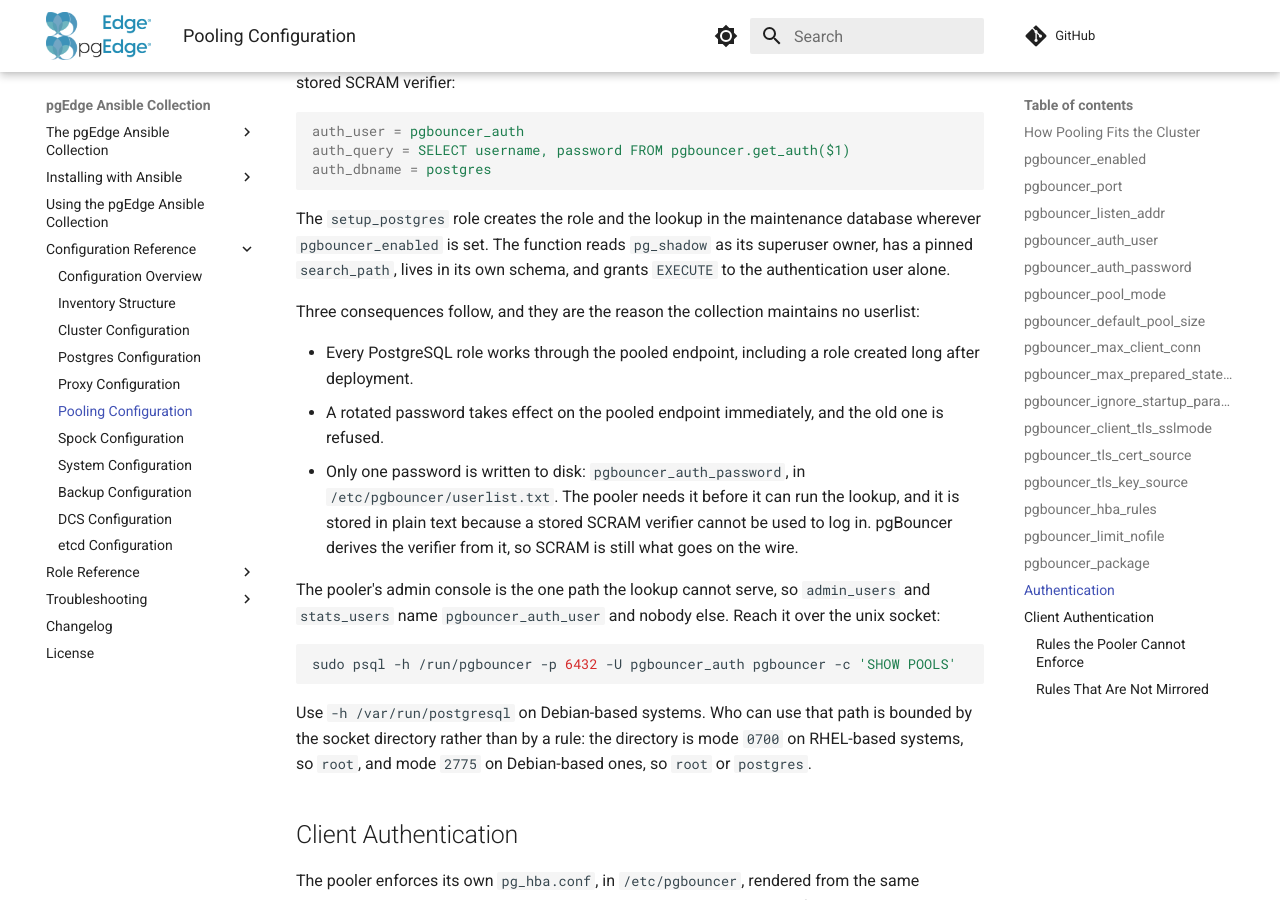
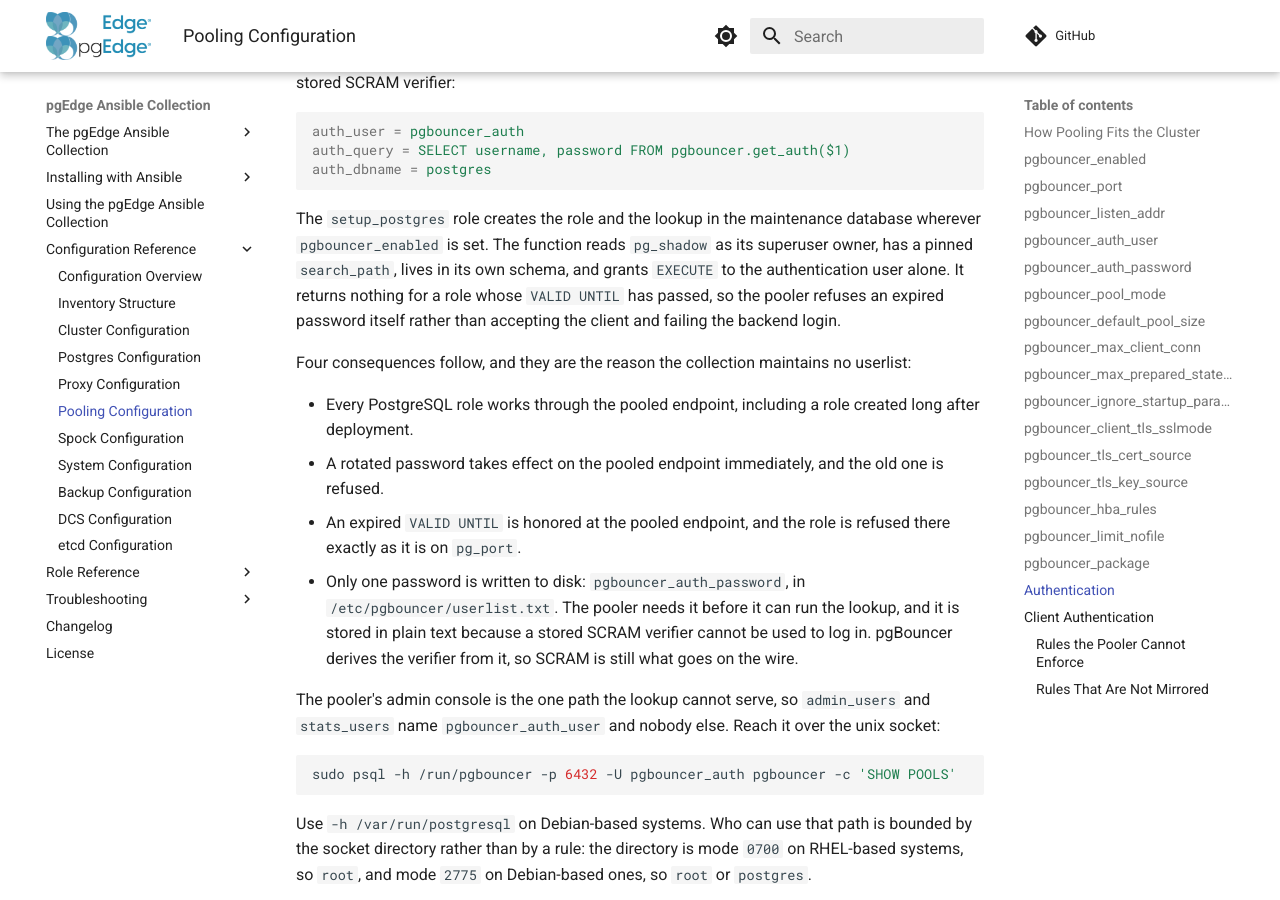
Before and after one commit to pgEdge/pgedge-ansible, an MkDocs documentation site: the page built from docs/configuration/pooling.md, in a window 1280 px wide and 900 px high, scrolled down 6892 px. Built offline with MkDocs 1.6.1 and Material for MkDocs 9.7.7, drawn with Linux system fonts in a browser that asks for light colours; comment, search, counter and statistics services are not loaded.

Commit message:
setup_postgres: withhold an expired role's verifier from the pooler
pgbouncer.get_auth returned a verifier for a role whose VALID UNTIL had
passed. Postgres enforces the expiry on its own port, but auth_query runs
before the backend login exists, so the pooler accepted the client and then
dropped the connection when the backend refused it. Filter on pg_shadow's
valuntil -- pg_authid.rolvaliduntil as the view exposes it, so no join and the
pinned search_path stays sufficient -- and the pooler refuses an expired role
the way it refuses an unknown one.

The verify playbooks create a role that expired in 2000 and assert the lookup
returns nothing for it while still returning the unexpired role, which is the
control that distinguishes the filter from a broken lookup.

Co-Authored-By: Claude Opus 5 (1M context) <noreply@anthropic.com>

```diff
--- a/docs/configuration/pooling.md
+++ b/docs/configuration/pooling.md
@@ -307,15 +307,19 @@ auth_dbname = postgres
 The `setup_postgres` role creates the role and the lookup in the maintenance
 database wherever `pgbouncer_enabled` is set. The function reads `pg_shadow` as
 its superuser owner, has a pinned `search_path`, lives in its own schema, and
-grants `EXECUTE` to the authentication user alone.
+grants `EXECUTE` to the authentication user alone. It returns nothing for a
+role whose `VALID UNTIL` has passed, so the pooler refuses an expired password
+itself rather than accepting the client and failing the backend login.
 
-Three consequences follow, and they are the reason the collection maintains no
+Four consequences follow, and they are the reason the collection maintains no
 userlist:
 
 - Every PostgreSQL role works through the pooled endpoint, including a role
   created long after deployment.
 - A rotated password takes effect on the pooled endpoint immediately, and the
   old one is refused.
+- An expired `VALID UNTIL` is honored at the pooled endpoint, and the role is
+  refused there exactly as it is on `pg_port`.
 - Only one password is written to disk: `pgbouncer_auth_password`, in
   `/etc/pgbouncer/userlist.txt`. The pooler needs it before it can run the
   lookup, and it is stored in plain text because a stored SCRAM verifier
```
Also changed, not shown: docs/CHANGELOG.md (+3 -1 lines), docs/roles/setup_pgbouncer.md (+3 -1 lines), docs/troubleshooting/pgbouncer.md (+16 -6 lines), 3 other files.
